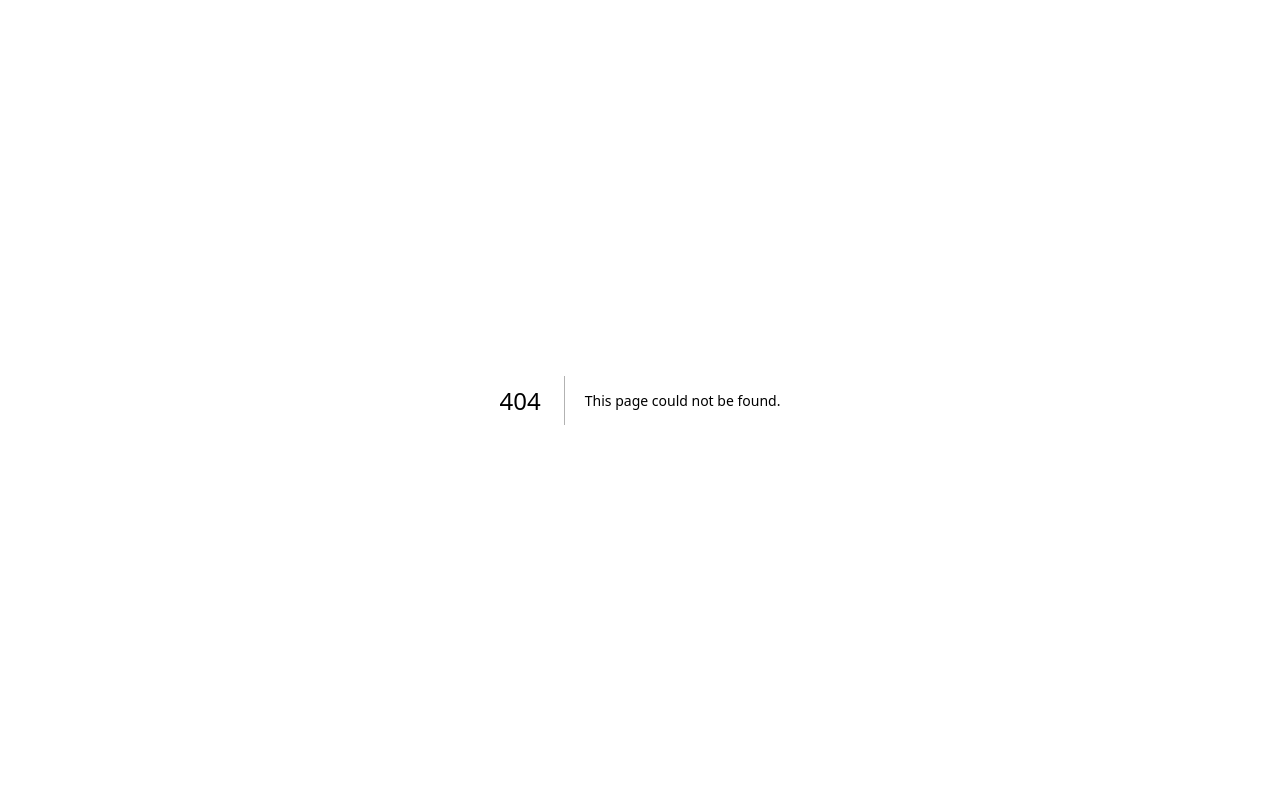
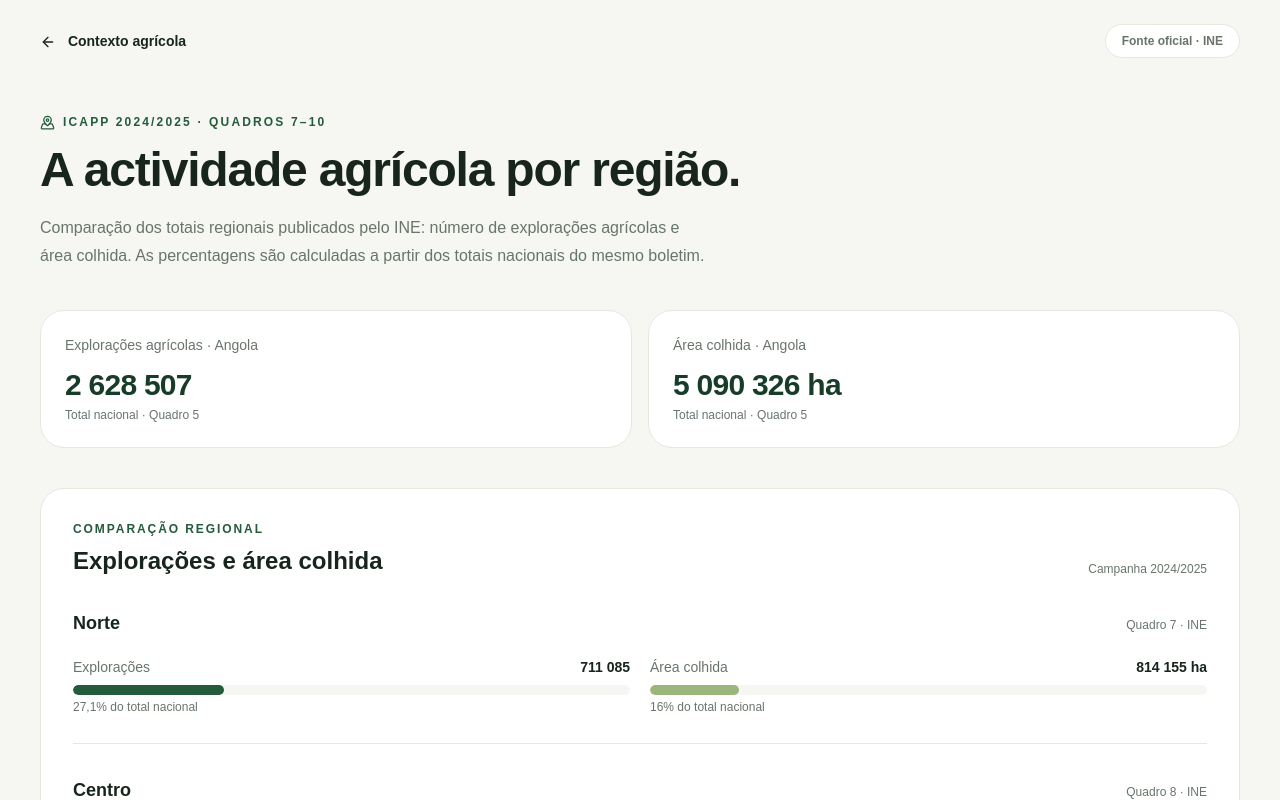
Before and after one commit to onesimo-miguel17/maidenless_tarnisheds, a Next.js app: page /agriculture/regions in a window 1280 px wide. Before the commit this address had no page. Shown: the top 800 px of the page. Built offline with nearby package versions, Linux system fonts and the light colour scheme.

Commit message:
feat: show ICAPP agricultural context by region

```diff
--- /dev/null
+++ b/src/app/agriculture/regions/page.tsx
@@ -0,0 +1,168 @@
+import Link from "next/link";
+import { ArrowLeft, ExternalLink, MapPinned } from "lucide-react";
+import { icappNationalSummary } from "@/domain/agriculture/icapp-2024-2025";
+import {
+  icappRegionalMetadata,
+  icappRegionalRecords,
+} from "@/domain/agriculture/icapp-regions-2024-2025";
+
+const numberFormat = new Intl.NumberFormat("pt-AO");
+const percentFormat = new Intl.NumberFormat("pt-AO", {
+  maximumFractionDigits: 1,
+});
+
+function formatNumber(value: number): string {
+  return numberFormat.format(value);
+}
+
+function getShare(value: number, total: number): number {
+  return total > 0 ? (value / total) * 100 : 0;
+}
+
+export default function AgricultureRegionsPage() {
+  return (
+    <main className="min-h-screen bg-[var(--background)]">
+      <header className="mx-auto flex max-w-7xl items-center justify-between px-6 py-6 lg:px-10">
+        <Link href="/agriculture" className="text-sm font-semibold text-[var(--green)]">
+          <ArrowLeft size={16} className="mr-2 inline" /> Contexto agrícola
+        </Link>
+        <span className="rounded-full border border-[var(--border)] bg-white px-4 py-2 text-xs font-semibold text-[var(--muted)]">
+          Fonte oficial · INE
+        </span>
+      </header>
+
+      <section className="mx-auto max-w-7xl px-6 pb-16 pt-8 lg:px-10">
+        <div className="max-w-3xl">
+          <div className="flex items-center gap-2 text-xs font-bold uppercase tracking-[.18em] text-[var(--green)]">
+            <MapPinned size={15} /> ICAPP 2024/2025 · Quadros 7–10
+          </div>
+          <h1 className="mt-4 text-4xl font-semibold tracking-tight sm:text-5xl">
+            A actividade agrícola por região.
+          </h1>
+          <p className="mt-5 max-w-2xl leading-7 text-[var(--muted)]">
+            Comparação dos totais regionais publicados pelo INE: número de explorações
+            agrícolas e área colhida. As percentagens são calculadas a partir dos
+            totais nacionais do mesmo boletim.
+          </p>
+        </div>
+
+        <div className="mt-10 grid gap-4 sm:grid-cols-2">
+          <article className="rounded-3xl border border-[var(--border)] bg-white p-6">
+            <p className="text-sm text-[var(--muted)]">Explorações agrícolas · Angola</p>
+            <p className="mt-3 text-3xl font-semibold tracking-tight text-[var(--green-dark)]">
+              {formatNumber(icappNationalSummary.agriculturalHoldings)}
+            </p>
+            <p className="mt-1 text-xs text-[var(--muted)]">Total nacional · Quadro 5</p>
+          </article>
+          <article className="rounded-3xl border border-[var(--border)] bg-white p-6">
+            <p className="text-sm text-[var(--muted)]">Área colhida · Angola</p>
+            <p className="mt-3 text-3xl font-semibold tracking-tight text-[var(--green-dark)]">
+              {formatNumber(icappNationalSummary.harvestedAreaHa)} ha
+            </p>
+            <p className="mt-1 text-xs text-[var(--muted)]">Total nacional · Quadro 5</p>
+          </article>
+        </div>
+
+        <section className="mt-10 rounded-3xl border border-[var(--border)] bg-white p-6 sm:p-8">
+          <div className="flex flex-wrap items-end justify-between gap-3">
+            <div>
+              <p className="text-xs font-bold uppercase tracking-[.16em] text-[var(--green)]">
+                Comparação regional
+              </p>
+              <h2 className="mt-2 text-2xl font-semibold">Explorações e área colhida</h2>
+            </div>
+            <p className="text-xs text-[var(--muted)]">Campanha 2024/2025</p>
+          </div>
+
+          <div className="mt-8 space-y-8">
+            {icappRegionalRecords.map((region) => {
+              const holdingsShare = getShare(
+                region.agriculturalHoldings,
+                icappNationalSummary.agriculturalHoldings,
+              );
+              const areaShare = getShare(
+                region.harvestedAreaHa,
+                icappNationalSummary.harvestedAreaHa,
+              );
+
+              return (
+                <article key={region.regionId} className="border-b border-[var(--border)] pb-7 last:border-0 last:pb-0">
+                  <div className="flex flex-wrap items-baseline justify-between gap-2">
+                    <h3 className="text-lg font-semibold">{region.regionName}</h3>
+                    <span className="text-xs text-[var(--muted)]">{region.sourceTable} · INE</span>
+                  </div>
+
+                  <div className="mt-5 grid gap-5 md:grid-cols-2">
+                    <div>
+                      <div className="flex items-baseline justify-between gap-3 text-sm">
+                        <span className="text-[var(--muted)]">Explorações</span>
+                        <strong className="tabular-nums">{formatNumber(region.agriculturalHoldings)}</strong>
+                      </div>
+                      <div
+                        className="mt-2 h-2.5 overflow-hidden rounded-full bg-[var(--background)]"
+                        role="img"
+                        aria-label={`${percentFormat.format(holdingsShare)}% das explorações nacionais`}
+                      >
+                        <div className="h-full rounded-full bg-[var(--green)]" style={{ width: `${holdingsShare}%` }} />
+                      </div>
+                      <p className="mt-1 text-xs text-[var(--muted)]">
+                        {percentFormat.format(holdingsShare)}% do total nacional
+                      </p>
+                    </div>
+
+                    <div>
+                      <div className="flex items-baseline justify-between gap-3 text-sm">
+                        <span className="text-[var(--muted)]">Área colhida</span>
+                        <strong className="tabular-nums">{formatNumber(region.harvestedAreaHa)} ha</strong>
+                      </div>
+                      <div
+                        className="mt-2 h-2.5 overflow-hidden rounded-full bg-[var(--background)]"
+                        role="img"
+                        aria-label={`${percentFormat.format(areaShare)}% da área colhida nacional`}
+                      >
+                        <div className="h-full rounded-full bg-[#9bb67b]" style={{ width: `${areaShare}%` }} />
+                      </div>
+                      <p className="mt-1 text-xs text-[var(--muted)]">
+                        {percentFormat.format(areaShare)}% do total nacional
+                      </p>
+                    </div>
+                  </div>
+                </article>
+              );
+            })}
+          </div>
+        </section>
+
+        <section className="mt-8 grid gap-6 lg:grid-cols-2">
+          <article className="rounded-3xl border border-amber-200 bg-amber-50 p-6">
+            <h2 className="font-semibold text-amber-950">Porque ainda não mostramos culturas por região</h2>
+            <p className="mt-3 text-sm leading-6 text-amber-950/80">
+              Os Quadros 7 a 10 incluem linhas por cultura, mas a validação encontrou
+              valores que precisam de esclarecimento. Por exemplo, no Quadro 10,
+              a linha de cereais apresenta 754 049 explorações, acima das 553 679
+              explorações indicadas no total da região Sul. O boletim também alerta
+              para não somar subtotais de culturas. Não vamos transformar estes
+              registos em rankings ou recomendações até a inconsistência ser resolvida.
+            </p>
+          </article>
+          <article className="rounded-3xl border border-[var(--border)] bg-white p-6">
+            <h2 className="font-semibold">Fonte e limitações</h2>
+            <ul className="mt-3 space-y-2 text-sm leading-6 text-[var(--muted)]">
+              {icappRegionalMetadata.limitations.map((limitation) => (
+                <li key={limitation}>• {limitation}</li>
+              ))}
+            </ul>
+            <div className="mt-5 space-y-3">
+              <a href={icappRegionalMetadata.sourceWorkbook} target="_blank" rel="noreferrer" className="flex items-center justify-between gap-3 text-sm font-semibold text-[var(--green)] hover:underline">
+                Quadros estatísticos Excel <ExternalLink size={15} />
+              </a>
+              <a href={icappRegionalMetadata.sourcePublication} target="_blank" rel="noreferrer" className="flex items-center justify-between gap-3 text-sm font-semibold text-[var(--green)] hover:underline">
+                Publicação no INE <ExternalLink size={15} />
+              </a>
+            </div>
+          </article>
+        </section>
+      </section>
+    </main>
+  );
+}
```
